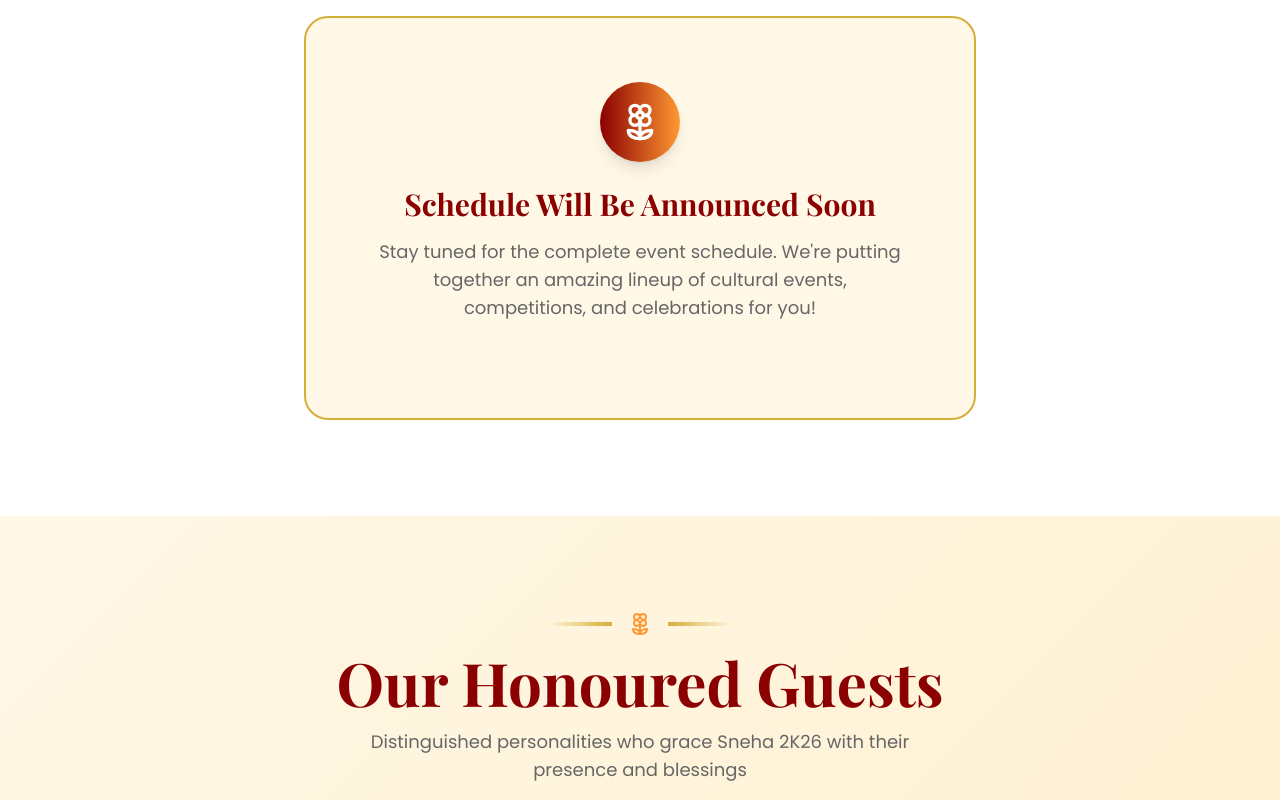
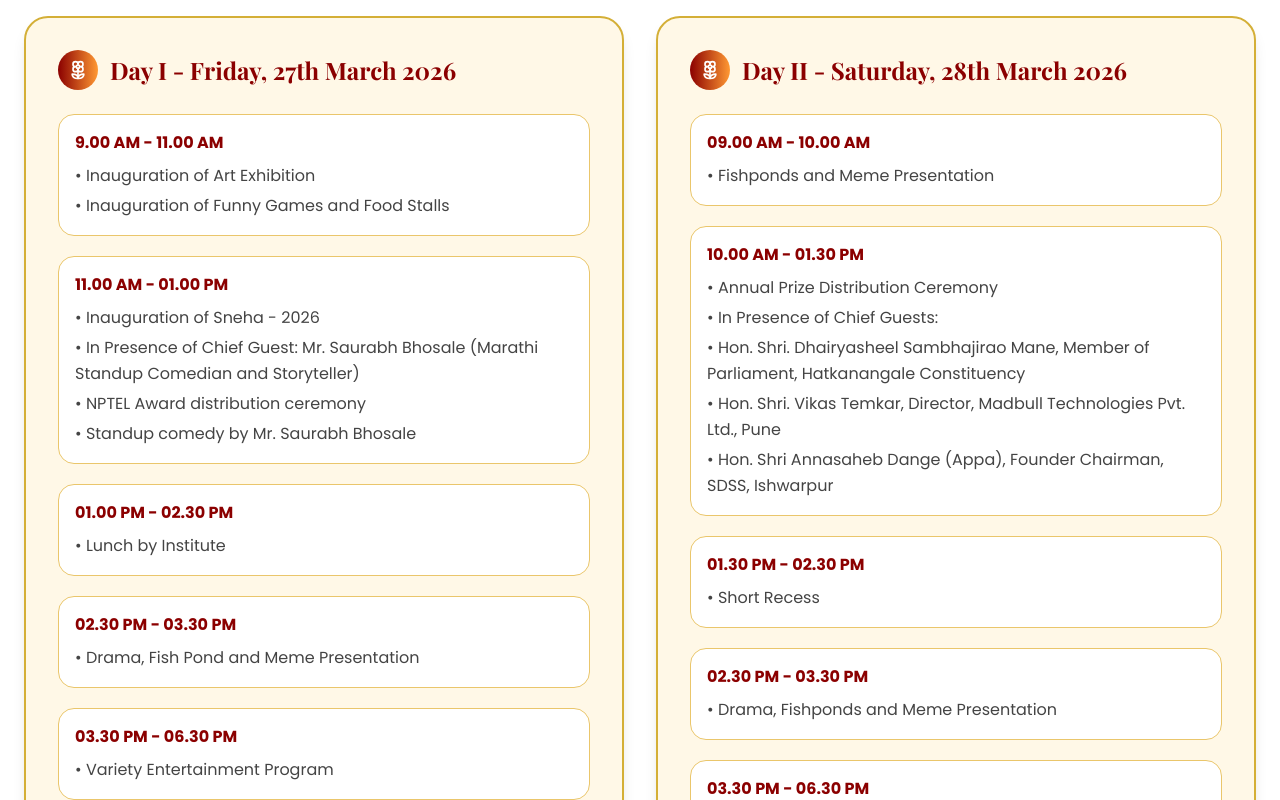
Before and after one commit to Yashrajsalunkhe/Sheha_2k26, a React (Vite) app: page / in a window 1280 px wide. Shown: the part 2080-2880 px from the top of the page. Built offline with nearby package versions, Linux system fonts and the light colour scheme.

Commit message:
added schedular

```diff
--- a/src/app/components/ScheduleSection.tsx
+++ b/src/app/components/ScheduleSection.tsx
@@ -1,4 +1,71 @@
 import { Flower2 } from 'lucide-react';
+
+const scheduleData = [
+  {
+    day: 'Day I - Friday, 27th March 2026',
+    items: [
+      {
+        time: '9.00 AM - 11.00 AM',
+        programs: [
+          'Inauguration of Art Exhibition',
+          'Inauguration of Funny Games and Food Stalls',
+        ],
+      },
+      {
+        time: '11.00 AM - 01.00 PM',
+        programs: [
+          'Inauguration of Sneha - 2026',
+          'In Presence of Chief Guest: Mr. Saurabh Bhosale (Marathi Standup Comedian and Storyteller)',
+          'NPTEL Award distribution ceremony',
+          'Standup comedy by Mr. Saurabh Bhosale',
+        ],
+      },
+      {
+        time: '01.00 PM - 02.30 PM',
+        programs: ['Lunch by Institute'],
+      },
+      {
+        time: '02.30 PM - 03.30 PM',
+        programs: ['Drama, Fish Pond and Meme Presentation'],
+      },
+      {
+        time: '03.30 PM - 06.30 PM',
+        programs: ['Variety Entertainment Program'],
+      },
+    ],
+  },
+  {
+    day: 'Day II - Saturday, 28th March 2026',
+    items: [
+      {
+        time: '09.00 AM - 10.00 AM',
+        programs: ['Fishponds and Meme Presentation'],
+      },
+      {
+        time: '10.00 AM - 01.30 PM',
+        programs: [
+          'Annual Prize Distribution Ceremony',
+          'In Presence of Chief Guests:',
+          'Hon. Shri. Dhairyasheel Sambhajirao Mane, Member of Parliament, Hatkanangale Constituency',
+          'Hon. Shri. Vikas Temkar, Director, Madbull Technologies Pvt. Ltd., Pune',
+          'Hon. Shri Annasaheb Dange (Appa), Founder Chairman, SDSS, Ishwarpur',
+        ],
+      },
+      {
+        time: '01.30 PM - 02.30 PM',
+        programs: ['Short Recess'],
+      },
+      {
+        time: '02.30 PM - 03.30 PM',
+        programs: ['Drama, Fishponds and Meme Presentation'],
+      },
+      {
+        time: '03.30 PM - 06.30 PM',
+        programs: ['Variety Entertainment Program'],
+      },
+    ],
+  },
+];
 
 export function ScheduleSection() {
   return (
@@ -15,36 +82,54 @@ export function ScheduleSection() {
             fontFamily: "Playfair Display, serif",
             color: "#8B0000"
           }}>
-            Event Schedule
+            Program Schedule
           </h2>
           <p className="text-lg" style={{ color: "#666" }}>
-            Three days of cultural celebration and festive joy
+            Sneha 2026 - Day 1 and Day 2
           </p>
         </div>
 
-        {/* Coming Soon Message */}
-        <div className="text-center">
-          <div className="rounded-3xl p-16 mx-auto max-w-2xl transition-all duration-300 hover:shadow-2xl border-2" style={{
-            backgroundColor: '#FFF8E7',
-            borderColor: '#D4AF37'
-          }}>
-            <div className="mb-8">
-              <div className="w-20 h-20 mx-auto mb-6 rounded-full flex items-center justify-center shadow-lg" style={{
-                background: 'linear-gradient(to right, #8B0000, #FF9933)'
-              }}>
-                <Flower2 className="w-10 h-10 text-white" />
+        <div className="grid grid-cols-1 lg:grid-cols-2 gap-8">
+          {scheduleData.map((daySchedule) => (
+            <div
+              key={daySchedule.day}
+              className="rounded-3xl p-8 border-2 shadow-lg"
+              style={{
+                backgroundColor: '#FFF8E7',
+                borderColor: '#D4AF37',
+              }}
+            >
+              <div className="flex items-center gap-3 mb-6">
+                <div
+                  className="w-10 h-10 rounded-full flex items-center justify-center"
+                  style={{ background: 'linear-gradient(to right, #8B0000, #FF9933)' }}
+                >
+                  <Flower2 className="w-5 h-5 text-white" />
+                </div>
+                <h3
+                  className="text-2xl font-bold"
+                  style={{ fontFamily: 'Playfair Display, serif', color: '#8B0000' }}
+                >
+                  {daySchedule.day}
+                </h3>
               </div>
-              <h3 className="text-3xl font-bold mb-4" style={{
-                fontFamily: "Playfair Display, serif",
-                color: "#8B0000"
-              }}>
-                Schedule Will Be Announced Soon
-              </h3>
-              <p className="text-lg" style={{ color: "#666" }}>
-                Stay tuned for the complete event schedule. We're putting together an amazing lineup of cultural events, competitions, and celebrations for you!
-              </p>
+
+              <div className="space-y-5">
+                {daySchedule.items.map((item) => (
+                  <div key={`${daySchedule.day}-${item.time}`} className="rounded-2xl border p-4" style={{ borderColor: '#EAC66B', backgroundColor: '#FFFFFF' }}>
+                    <p className="font-bold mb-2" style={{ color: '#8B0000' }}>
+                      {item.time}
+                    </p>
+                    <ul className="space-y-1" style={{ color: '#444' }}>
+                      {item.programs.map((program) => (
+                        <li key={program} className="leading-relaxed">• {program}</li>
+                      ))}
+                    </ul>
+                  </div>
+                ))}
+              </div>
             </div>
-          </div>
+          ))}
         </div>
       </div>
     </section>
```
